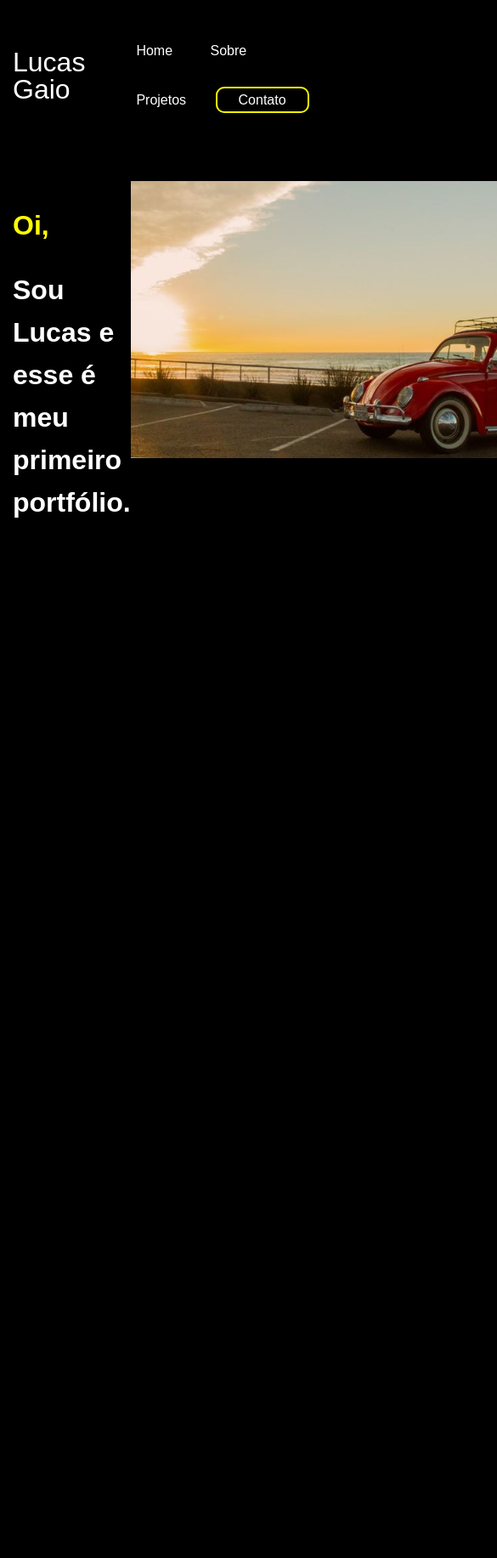
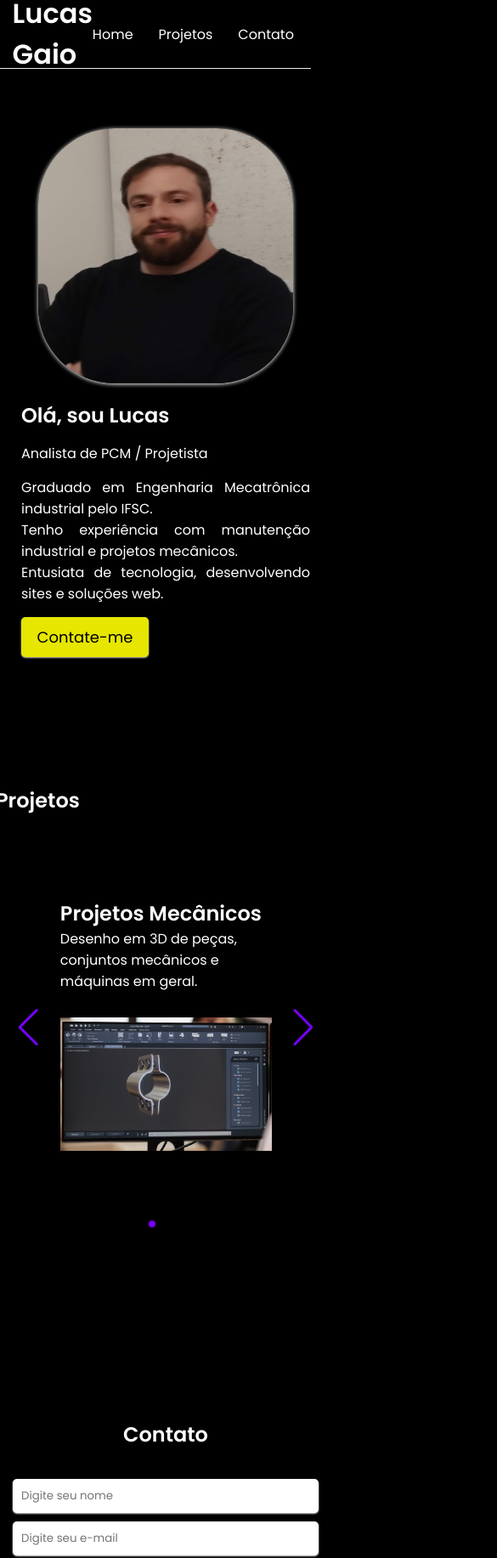
Before and after one commit to LGaio/portfolio-1, a plain HTML site: page index.html in a window 390 px wide. Shown: the top 1833 px of the page at 85% size, 585 px wide, since content can reach past the window. Before the commit the page ends 844 px from the top, so only its background shows below. Drawn offline with nearby package versions, Linux system fonts and the light colour scheme.

Commit message:
Melhoria portifólio

```diff
--- a/index.html
+++ b/index.html
@@ -4,39 +4,106 @@
     <meta charset="UTF-8">
     <meta http-equiv="X-UA-Compatible" content="IE=edge">
     <meta name="viewport" content="width=device-width, initial-scale=1.0">
-    <link href="style.css" rel="stylesheet">
-    <link  href="media.css" rel="stylesheet">
-    <style></style>
-    <title>Portfolio</title>
+    <link
+      rel="stylesheet"
+      href="https://unpkg.com/swiper/swiper-bundle.min.css"
+    />
+    <link href="style.css" rel="stylesheet"media="all">
+    <title>Lucas Gaio</title>
     </head>
 <body>
+    <main>
+    <!--Header-->
     <header>
         <div id="title">
             <h1>Lucas</h1>
             <h1>Gaio</h1>
         </div>
-        <ul>
-            <a href="#"><li>Home</li></a>
-            <a href="#">
-                <li>Sobre</li>
-            </a>
-            <a href="#">
-                <li>Projetos</li>
-            </a>
-            <a href="#" id="contato-btn">
-                <li>Contato</li>
-            </a>
-        </ul>
+        <div class="menu">
+            <nav class="nav-list">
+            <a href="#home">Home</a>
+            <a href="#projetos">Projetos</a>
+            <a href="#contato">Contato</a>
     </header>
 
+    <!--Home-->
+    <section id="home">
+        <div class="home-info">
+          <h2>Olá, sou Lucas</h2>
+          <span class="home-position">Analista de PCM / Projetista</span>
+          <span class="home-resume">
+            <p>Graduado em Engenharia Mecatrônica industrial pelo IFSC.</p>
+            Tenho experiência com manutenção industrial e projetos mecânicos.
+            <p>Entusiata de tecnologia, desenvolvendo sites e soluções web.</p>
+          </span>
+
+          <button>
+            <a href="#contato">Contate-me</a>
+          </button>
+        </div>
+        <div class="home-img">
+          <img src="./Lucas.JPG" alt="Foto de perfil">
+        </div>
+      </section>
+
+      <!-- PROJECTS -->
+
+      <section id="projetos">
+        <h2>Projetos</h2>
+        <div class="swiper mySwiper">
+          <div class="swiper-wrapper">
+            <div class="swiper-slide">
+              <div class="project-img">
+                <img src="./cad 3d.jpg" alt="modelamento">
+              </div>
+              <div class="project-info">
+                <h2>Projetos Mecânicos</h2>
+                <p>Desenho em 3D de peças, conjuntos mecânicos e máquinas em geral.</p>
+              </div>
+            </div>
+            <div class="swiper-slide">
+              <div class="project-img">
+                <img src="./Projeto mec.JPG" alt="paquimetro e peça">
+              </div>
+              <div class="project-info">
+                <h2>Detalhamento</h2>
+                <p>Detalhamento de desenhos técnicos para fabricação.</p>
+              </div>
+            </div>
+            <div class="swiper-slide">
+              <div class="project-img">
+                <img src="./automação.JPG" alt="Foto automação">
+              </div>
+              <div class="project-info">
+                <h2>Automação industrial</h2>
+                <p>Retrofitting, industria 4.0 e melhoria de processos </p>
+              </div>
+            </div>
+          </div>
+
+        <div class="swiper-button-next"></div>
+        <div class="swiper-button-prev"></div>
+        <div class="swiper-pagination"></div>
+      </div>
+    </section>
+
+    <!-- CONTACT -->
+
+    <section id="contato">
+      <h2>Contato</h2>
+      <form>
+        <input type="text" placeholder="Digite seu nome" />
+        <input type="email" placeholder="Digite seu e-mail" />
+        <textarea cols="30" rows="10" placeholder="Digite sua mensagem"></textarea>
+        <button>Enviar</button>
+      </form>
+
     <main>
-        <aside>
-        <h2><span>Oi,</span></h2>
-        <h2>Sou Lucas e esse é meu primeiro portfólio.</h2>
-        </aside>
-        <article>
-            <img src="vw.jpg" alt="imagem">
-        </article>
+        <footer>
+            <p>Desenvolvido Por Lucas Gaio</p>
+        </footer>
     </main>
+    <script src="https://unpkg.com/swiper/swiper-bundle.min.js"></script>
+    <script src="script.js"></script>
 </body>
 </html>
--- /dev/null
+++ b/script.js
@@ -0,0 +1,13 @@
+var swiper = new Swiper(".mySwiper", {
+    cssMode: true,
+    loop: true,
+    navigation: {
+      nextEl: ".swiper-button-next",
+      prevEl: ".swiper-button-prev",
+    },
+    pagination: {
+      el: ".swiper-pagination",
+    },
+    mousewheel: true,
+    keyboard: true,
+  });
--- a/style.css
+++ b/style.css
@@ -1,73 +1,257 @@
-body{
+@import url('https://fonts.googleapis.com/css2?family=Poppins:wght@400;500;600&family=Roboto:wght@100;300;400;500;700;900&family=Source+Sans+Pro:wght@200;300;400;600;700;900&display=swap');
+
+/* INITIALS */
+
+* {
+  margin: 0;
+  padding: 0;
+  box-sizing: border-box;
+  font-family: 'Poppins', sans-serif;
+  position: relative;
+}
+
+html {
+  scroll-behavior: smooth;
+}
+
+body {
   background-color: black;
   color: white;
-    font-family: Arial, Helvetica, sans-serif;
-    max-width: 1200px;
-    margin: 0 auto;
-    padding: 15px;
+  display: flex;
+  justify-content: center;
 }
 
-header{
-    display: flex;
-    flex-direction: row;
-    justify-content: space-between;
-    align-items: center;
+body::-webkit-scrollbar {
+  width: 6px;
+}
+body::-webkit-scrollbar-thumb {
+  border-radius: 10px;
+  background-color: lightgray;
 }
 
-#title{
-    flex-direction: column;
-    line-height: 10px;
-    font-weight: bolder;
+main {
+  width: 100%vh;
+}
+
+/* HEADER */
+
+header {
+color: white;
+  display: flex;
+  align-items: center;
+  justify-content: space-between;
+  padding: 20px 20px;
+  height: 80px;
+  position: fixed;
+  top: 0;
+  z-index: 999;
+  background-color:black;
+  box-shadow: 0 1px 0 #ececec;
+  max-width:100%vh;
+  width: 95%;
 
 }
 
-li{
-    display: inline-block;
-    margin: 20px;
+.nav-list {
+  display: flex;
+  gap: 30px;
+  color: white;
 }
 
-a{
+a {
+  cursor: pointer;
+  text-decoration: none;
   color: white;
-    text-decoration: none;
 }
 
-a:hover{
-    color: yellow;
-    transition: 0.3s all ;
+/* HOME */
+
+section#home {
+  height: calc(100vh + 80px);
+  display: flex;
+  align-items: center;
+  justify-content: space-around;
+  padding: 5px 20px;
+  width: 100%;
 }
 
-#contato-btn{
-    border: 2px solid yellow;
-    border-radius: 10px;
-    margin: 10px;
-    padding: 5px;
+.home-info {
+  width: 50%;
+  display: flex;
+  flex-direction: column;
+  gap: 15px;
+  text-align: justify;
 }
 
-#contato-btn:hover{
+.home-info button {
+  border: none;
+  width: 150px;
+  padding: 10px;
   background-color: yellow;
+  font-size: 18px;
+  cursor: pointer;
+  opacity: 0.9;
+  border-radius: 5px;
+}
+
+.home-info button a{
   color: black;
 }
 
-h1{
-    font-weight: 200;
+.home-info button:hover{
+  opacity: 1;
 }
 
-main{
+.home-img {
+  width: 30%;
   display: flex;
-    flex-direction: row;
-    margin-top: 50px;
+  align-items: center;
+  justify-content: center;
 }
 
-h2{
-    font-size: 32px;
-    line-height: 50px;
+.home-img img {
+  width: 300px;
+  height: 300px;
+
+  box-shadow: 0 1px 5px;
+  border-radius: 30%;
 }
 
-span{
-    font-weight: bold;
-    color: yellow;
+/* PROJECTS */
+
+section#projects {
+  height: calc(100vh + 80px);
+  width: 80%;
+  display: flex;
+  align-items: center;
+  flex-wrap: wrap;
+  align-content: center;
+  justify-content: center;
 }
 
-img{
-    width: 580px;
+
+.project-img {
+  width: 40%;
 }
+
+.project-img img {
+  box-shadow: 0 1px 2px #0003;
+  object-fit: cover;
+  width: 80%;
+}
+
+.project-info {
+  width: 50%;
+  display: flex;
+  flex-direction: column;
+  text-align: start;
+}
+
+.swiper {
+  width: 95vw;
+  height: 500px;
+}
+
+.swiper-slide {
+  text-align: center;
+  display: flex;
+  justify-content: center;
+  align-items: center;
+  padding: 0 30px;
+}
+
+.swiper-button-next,
+.swiper-button-prev {
+  color: #7700ff;
+}
+
+.swiper-pagination-bullet-active {
+  background-color: #7700ff ;
+}
+
+
+/* CONTACTS */
+
+#contato {
+  height: calc(100vh + 80px);
+  width: 100%;
+  display: flex;
+  align-items: center;
+  justify-content: center;
+  flex-direction: column;
+  gap: 30px;
+}
+
+#contato form {
+  display: flex;
+  flex-direction: column;
+  gap: 10px;
+  max-width: 400px;
+  width: 100%;
+  padding: 5px 20px;
+}
+
+input, textarea, button {
+  box-shadow: 0 1px 2px #ddd;
+  border: none;
+  padding: 10px;
+  border-radius: 5px;
+  outline: none;
+  resize: none;
+}
+
+#contato form button {
+  background-color: yellow;
+  color: black;
+  font-size: 18px;
+  cursor: pointer;
+  opacity: 0.9;
+}
+
+#contato form button:hover{
+  opacity: 1;
+}
+
+/* FOOTER */
+
+footer {
+  box-shadow: 0px -1px 0px 0px #ececec;
+  padding: 10px;
+  text-align: center;
+  height: 5px;
+}
+
+/* MOBILE */
+
+@media (max-width: 450px) {
+  header {
+    justify-content: center;
+  }
+
+  .logo {
+    display: none;
+  }
+
+  section#home {
+    flex-direction: column-reverse;
+    justify-content: center;
+  }
+
+  .home-info, .home-img {
+    width: 100%;
+    padding: 10px;
+  }
+
+  .swiper-slide {
+    flex-direction: column-reverse;
+    gap: 30px;
+  }
+
+  .project-img {
+    width: 100%;
+  }
+
+  .project-info {
+    width: 80%;
+  }
+}
```
Also changed, not shown: Lucas.JPG (added), Modelo.jpg (added), Projeto mec.JPG (added), cad 3d.jpg (added), 1 other file. Lines whose indentation alone changed are shown as unchanged.
